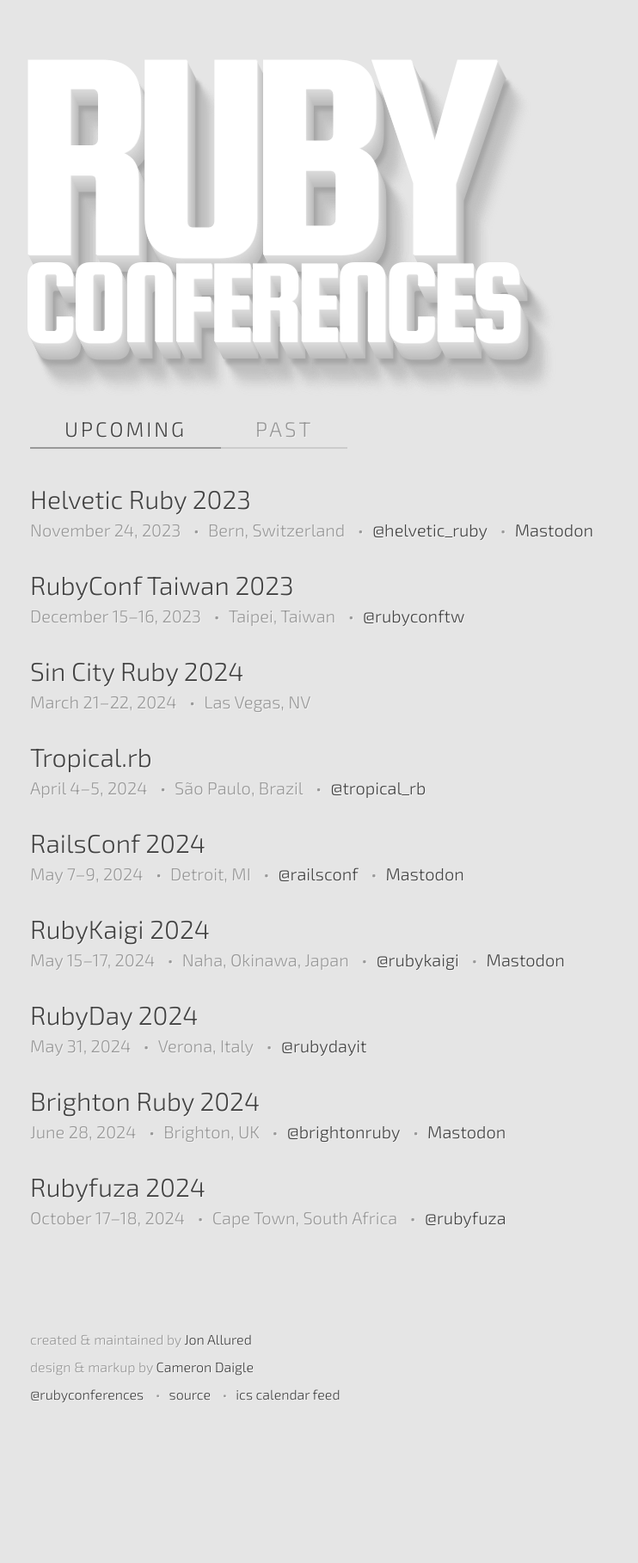
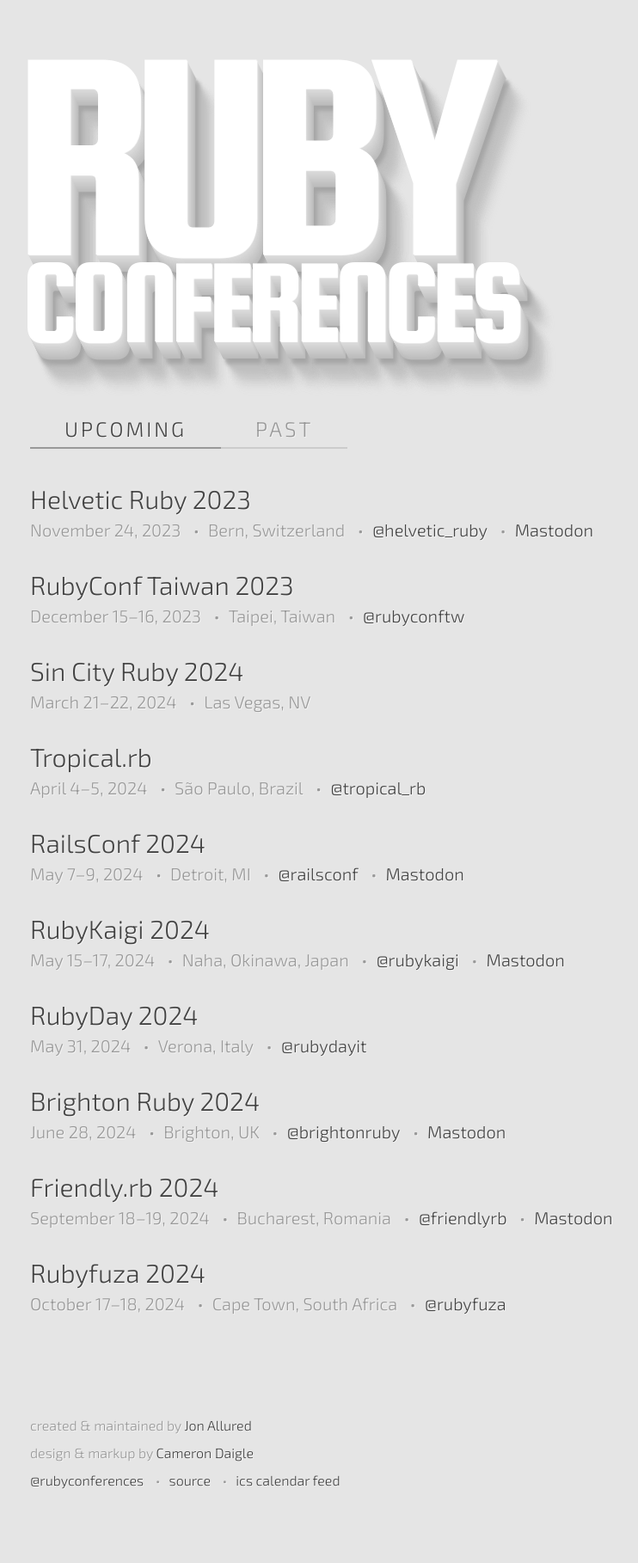
Before and after one commit to ruby-conferences/ruby-conferences.github.io, a Jekyll site: the page built from index.html, in a window 1280 px wide. Shown: the whole page at 86% size, without its empty margins (205-947 px from the left). Built offline with Jekyll 4.4.1, drawn with Linux system fonts in a browser that asks for light colours; before the commit the page ends 1718 px from its top, so only the background shows below that.

Commit message:
Add Friendly.rb 2024 (#538)
And slightly update Friendly.rb 2023

```diff
--- a/_data/conferences.yml
+++ b/_data/conferences.yml
@@ -2326,14 +2326,13 @@
   twitter: euruko
   video_link: https://www.youtube.com/playlist?list=PLZW-kXE0oRyljniGHqYqtQVIXoI4M97ck
 
-- name: Friendly.rb
+- name: Friendly.rb 2023
   location: Bucharest, Romania
   start_date: 2023-09-27
   end_date: 2023-09-28
   url: https://friendlyrb.com/
   twitter: friendlyrb
   mastodon: https://ruby.social/@friendlyrb
-  reg_phrase: Community sponsorship available
 
 - name: Rails World 2023
   location: Amsterdam, Netherlands
@@ -2451,6 +2450,14 @@
   twitter: brightonruby
   mastodon: https://ruby.social/@brightonruby
 
+- name: Friendly.rb 2024
+  location: Bucharest, Romania
+  start_date: 2024-09-18
+  end_date: 2024-09-19
+  url: https://friendlyrb.com/
+  twitter: friendlyrb
+  mastodon: https://ruby.social/@friendlyrb
+
 - name: Rubyfuza 2024
   location: Cape Town, South Africa
   start_date: 2024-10-17
```
